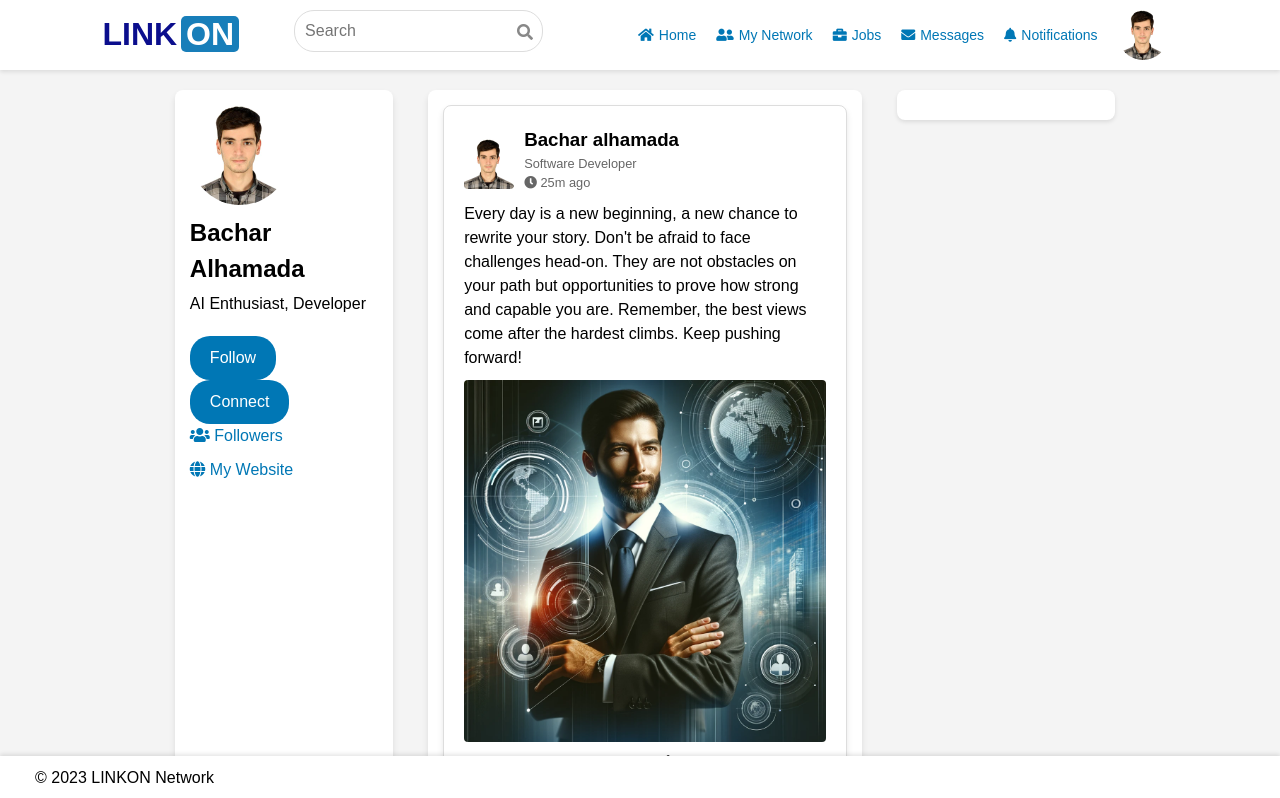
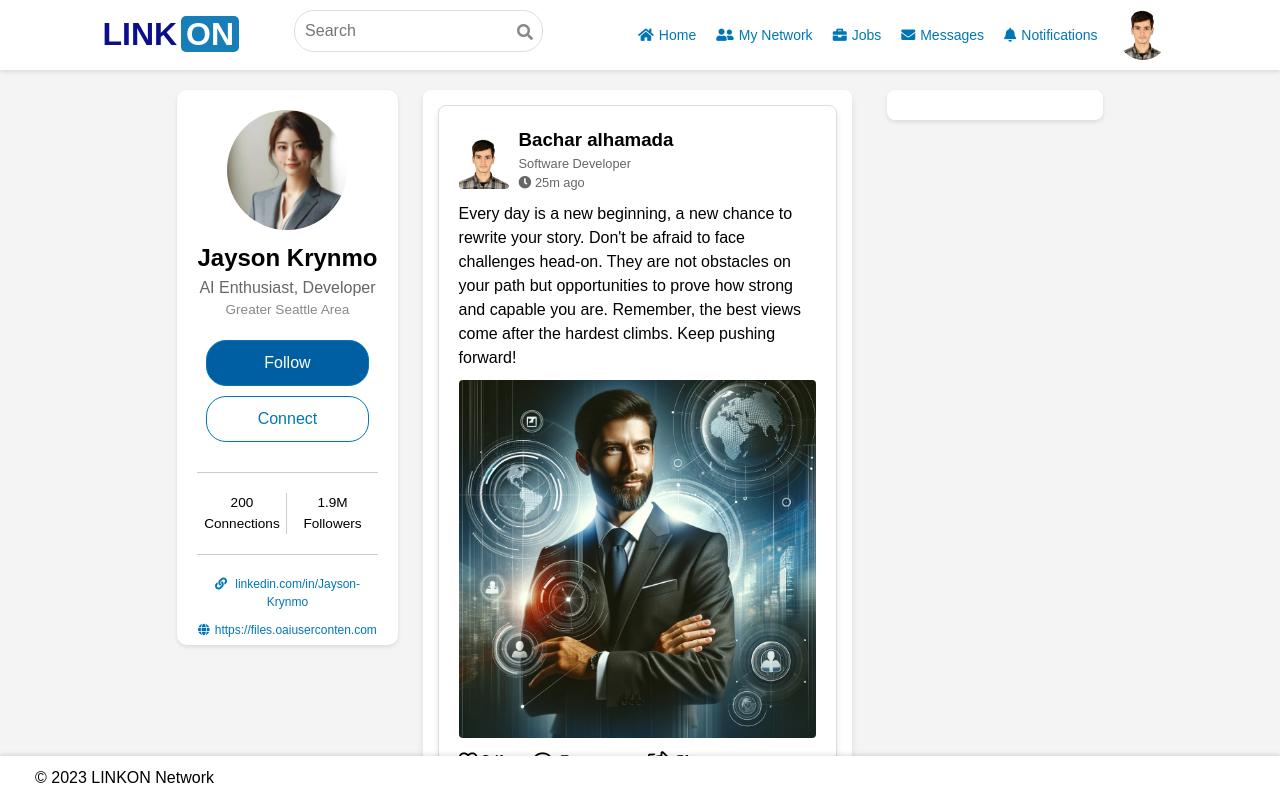
Before and after one commit to bachar157/linkon, a website: page home.html in a window 1280 px wide. Shown: the top 798 px of the page. Drawn offline with nearby package versions, Linux system fonts and the light colour scheme; no server answers.

Commit message:
finish the profile and the herader

```diff
--- a/assets/script/home.js
+++ b/assets/script/home.js
@@ -7,7 +7,7 @@ function createUserCard(user) {
     userCard.className = 'user-card';
 
     const profileImage = document.createElement('img');
-    profileImage.src = user.picture.medium; // The src will be the URL from the API data
+    profileImage.src = user.picture.medium;
     profileImage.alt = `${user.name.first} ${user.name.last}`;
     profileImage.className = 'profile-pic';
 
@@ -17,11 +17,11 @@ function createUserCard(user) {
 
     const userCity = document.createElement('div');
     userCity.className = 'user-city';
-    userCity.textContent = user.location.city; // The city text
+    userCity.textContent = user.location.city;
 
     const userOccupation = document.createElement('div');
     userOccupation.className = 'user-occupation';
-    userOccupation.textContent = user.occupation; // The occupation text
+    userOccupation.textContent = user.occupation;
 
     const addFriendIcon = document.createElement('i');
     addFriendIcon.className = 'fas fa-user-plus add-friend';
@@ -30,19 +30,19 @@ function createUserCard(user) {
     // Append elements to the user card in the right order
     userCard.appendChild(profileImage);
     userCard.appendChild(userName);
-    userCard.appendChild(userCity); // Append the city element right after the user name
+    userCard.appendChild(userCity);
     userCard.appendChild(userOccupation);
-    userCard.appendChild(addFriendIcon); // Append the add friend icon
+    userCard.appendChild(addFriendIcon);
 
     return userCard;
 }
 
 // Example of using fetched API data
-fetch('https://randomuser.me/api/?results=11') // Fetches 3 random users
+fetch('https://randomuser.me/api/?results=11')
     .then(response => response.json())
     .then(data => {
         data.results.forEach(user => {
-            // Assuming the API returns an object with 'name', 'picture', and 'occupation' properties
+
             const userCard = createUserCard(user);
             suggestionsContainer.appendChild(userCard);
         });
--- a/assets/style/home.css
+++ b/assets/style/home.css
@@ -9,7 +9,7 @@ body {
     display: flex;
     max-width: 1200px;
     gap: 25px;
-    padding: 0 15px; /* Add padding to align content inside the container */
+    padding: 0 15px;
 
 }
 
@@ -53,9 +53,9 @@ body {
     color: #888;
 }
     .search-container input[type="search"] {
-        padding: 8px 30px 8px 10px; /* Space for search icon */
+        padding: 8px 30px 8px 10px;
         border: 1px solid #ddd;
-        border-radius: 20px; /* Rounded borders */
+        border-radius: 20px;
     }
 .navigation {
     display: flex;
@@ -91,7 +91,7 @@ body {
     padding: 0 70px;
 }
 
-.profile-sidebar, .feed, .connections-sidebar {
+ .feed, .connections-sidebar {
     background-color: #fff;
     padding: 15px;
     border-radius: 8px;
@@ -99,38 +99,114 @@ body {
     box-shadow: 0 4px 6px rgba(0, 0, 0, 0.1);
 }
 
+
+
+.profile-sidebar {
+    background-color: #ffffff;
+    border-radius: 10px;
+    text-align: center;
+    padding: 20px;
+    box-shadow: 0 2px 4px rgba(0, 0, 0, 0.1);
+    font-family: Arial, sans-serif;
+    height: 555px;
+}
+
 .profile-pic-large {
-    width: 100px;
-    height: auto;
-    border-radius: 50px;
-    margin-bottom: 10px;
+    width: 120px;
+    height: 120px;
+    border-radius: 50%;
+    margin: 0 auto;
+    display: block;
 }
-.profile-sidebar {
-    width: 25%;
-    margin-right: 10px; /* Adjust space between columns */
-}
+
 .profile-name {
-    font-weight: bold;
-    margin-bottom: 5px;
+    font-size: 1.5em;
+    margin-top: 10px;
 }
 
 .profile-role {
+    color: #666;
+    font-size: 1em;
+}
+
+.profile-location {
+    font-size: 0.85em;
+    color: #888;
     margin-bottom: 20px;
 }
+.profile-actions {
+    border-bottom: 1px solid #ccc;
+    padding-bottom: 20px;
+    margin-bottom: 20px;
+}
+.profile-actions .btn {
+    display: block;
+    margin: 10px auto;
+    padding: 10px 20px;
+    width: 90%;
+    border-radius: 20px;
+    border: 1px solid #0077b5;
+    cursor: pointer;
+}
+
+.follow-btn {
+    background-color: #005fa3;
+    color: white;
+
+}
+.follow-btn:hover {
+    background-color: #0a5286;
+}
+.connect-btn{
+    color: #0077b5;
+    background-color: #ffffff;
+}
+.connect-btn:hover {
+    background-color: #f3f2f2;
+}
+.profile-stats {
+    font-size: 0.85em;
+    margin-top: 10px;
+    margin-bottom: 20px;
+    display: flex;
+    justify-content: space-between;
+    border-bottom: 1px solid #ccc;
+    padding-bottom: 20px;
+}
+.profile-stat:first-child {
+    border-right: 1px solid #ccc;
+}
+
+.profile-stat:last-child {
+    border-right: none;
+}
+.profile-stat {
+    text-align: center;
+    width: 50%;
+    position: relative;
+}
+.profile-links .profile-link {
+    display: block;
+    color: #0077b5;
+    text-decoration: none;
+    margin-bottom: 10px;
+    font-size: 1.2rem;
+}
+
+.profile-links .profile-link i {
+    margin-right: 5px;
+}
+
 
 .btn {
     padding: 10px 20px;
     margin-right: 10px;
-    background-color: #0077b5;
-    color: white;
     border: none;
     border-radius: 20px;
     cursor: pointer;
 }
 
-.btn:hover {
-    background-color: #005fa3;
-}
+
 
 .profile-links a {
     display: block;
@@ -209,7 +285,7 @@ body {
 }
 .feed {
     margin: 0 auto;
-    max-width: 600px; /* Adjust the width as needed */
+    max-width: 600px;
 }
 
 .post {
@@ -248,7 +324,7 @@ body {
 }
 
 .post-time {
-    display: block; /* or inline-block, depending on your layout */
+    display: block;
 }
 
 .post-content {
@@ -279,9 +355,9 @@ body {
     background-color: #fff;
     padding: 15px;
     border-radius: 8px;
-    margin-left: 10px; /* Adjust space between columns */
+    margin-left: 10px;
     box-shadow: 0 2px 4px rgba(0, 0, 0, 0.1);
-    height: fit-content; /* Adjust height based on content */
+    height: fit-content;
 }
 .user-card {
     display: flex;
@@ -302,10 +378,10 @@ body {
 }
 
 .user-card .user-name {
-    font-size: 1.2rem; /* Size of the user's name */
+    font-size: 1.2rem;
     font-weight: bold;
-    color: #333; /* Color for the user's name */
-    margin-bottom: 2px; /* Space between name and city */
+    color: #333;
+    margin-bottom: 2px;
 }
 
 .user-card .user-occupation {
@@ -314,8 +390,8 @@ body {
 }
 
 .user-card .user-city {
-    font-size: 0.85rem; /* Smaller font size for the city */
-    color: #555; /* Slightly lighter color for the city */
+    font-size: 0.85rem;
+    color: #555;
     position: absolute;
     left: 80px;
     top:45px
--- a/home.html
+++ b/home.html
@@ -41,16 +41,31 @@
     <main class="main-content">
         <div class="container">
             <aside class="profile-sidebar">
-                <img src="./assets/img/71847632.jpg" alt="Profile" class="profile-pic-large" />
-                <h2 class="profile-name">Bachar Alhamada</h2>
-                <p class="profile-role">AI Enthusiast, Developer</p>
-                <button class="btn">Follow</button>
-                <button class="btn">Connect</button>
-                <div class="profile-links">
-                    <a href="#" class="profile-link"><i class="fas fa-users"></i> Followers</a>
-                    <a href="#" class="profile-link"><i class="fas fa-globe"></i> My Website</a>
+                <div class="profile-card">
+                    <img src="./assets/img/someonepic.webp" alt="someone" class="profile-pic-large" />
+                    <h2 class="profile-name">Jayson Krynmo</h2>
+                    <p class="profile-role">AI Enthusiast, Developer</p>
+                    <p class="profile-location">Greater Seattle Area</p>
+                    <div class="profile-actions">
+                        <button class="btn follow-btn">Follow</button>
+                        <button class="btn connect-btn">Connect</button>
+                    </div>
+
+                    <div class="profile-stats">
+                        <div class="profile-stat">
+                            <span class="connections">200 Connections</span>
+                        </div>
+                        <div class="profile-stat">
+                            <span class="followers">1.9M Followers</span>
+                        </div>
+                    </div>
+                    <div class="profile-links">
+                        <a href="#" class="profile-link"><i class="fas fa-link"></i> linkedin.com/in/Jayson-Krynmo</a>
+                        <a href="#" class="profile-link"><i class="fas fa-globe"></i>https://files.oaiuserconten.com </a>
+                    </div>
                 </div>
             </aside>
+
 
             <section class="feed">
                 <div class="post">
```
Also changed, not shown: assets/img/someonepic.webp (added).
